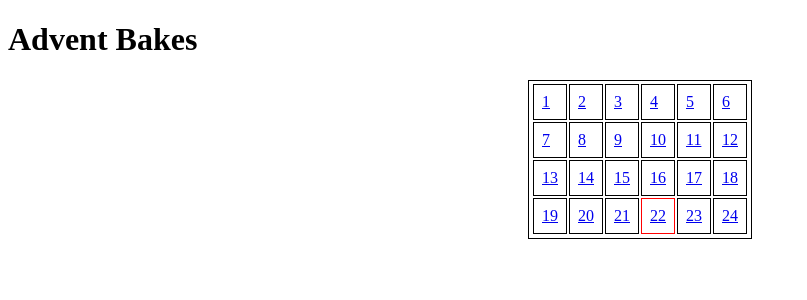
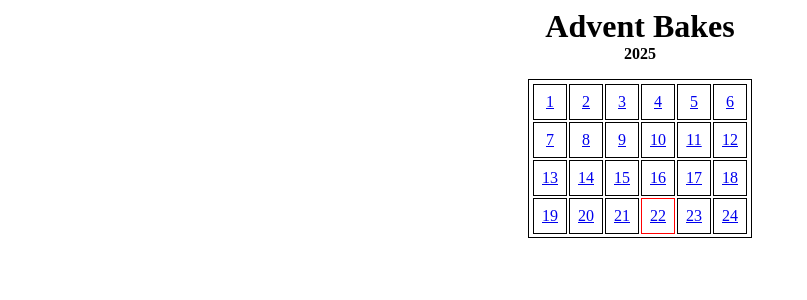
Before and after one commit to matthewnoel/advent-bakes, a SvelteKit app: page / in a window 1280 px wide. Shown: the top 300 px of the page, without its empty margins (0-807 px from the left). Built offline with nearby package versions, Linux system fonts and the light colour scheme.

Commit message:
style and first draft of menu

```diff
--- a/src/routes/+page.svelte
+++ b/src/routes/+page.svelte
@@ -8,6 +8,7 @@
 </svelte:head>
 
 <h1>Advent Bakes</h1>
+<h2>2025</h2>
 
 <table>
 	<tbody>
@@ -30,6 +31,15 @@
 </table>
 
 <style>
+	h1 {
+		text-align: center;
+		margin: auto 0 0 0;
+	}
+	h2 {
+		text-align: center;
+		font-size: 1rem;
+		margin: 0 0 1rem 0;
+	}
 	table {
 		margin: auto;
 		border: 1px solid black;
@@ -38,5 +48,6 @@
 	td {
 		border: 1px solid black;
 		padding: 0.5rem;
+		text-align: center;
 	}
 </style>
```
Also changed, not shown: 1 other file (tests, documents, lock files or other folders).
